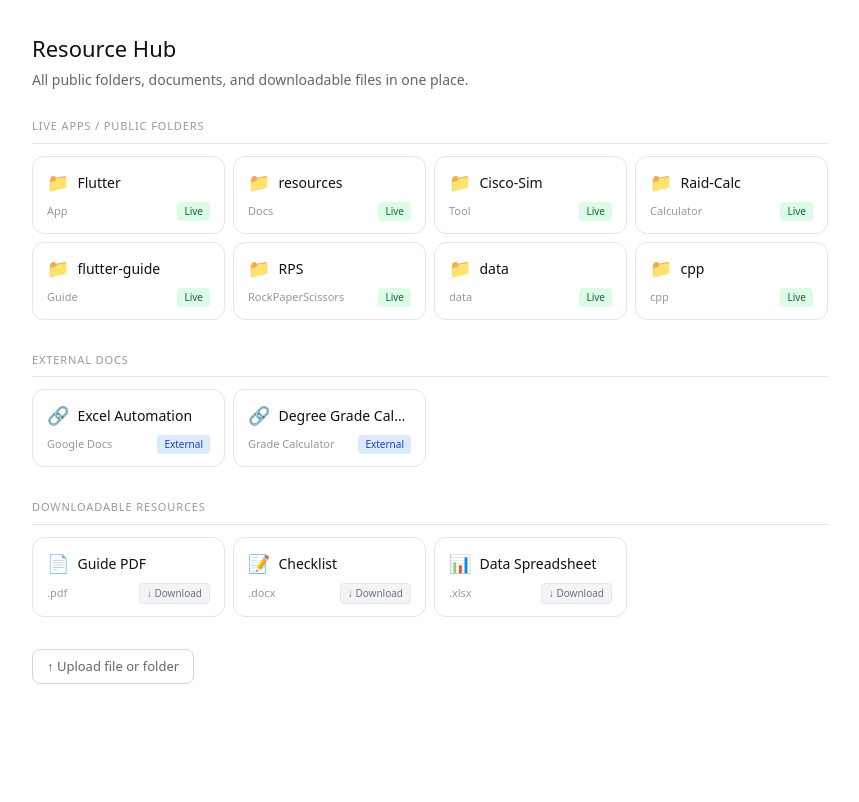
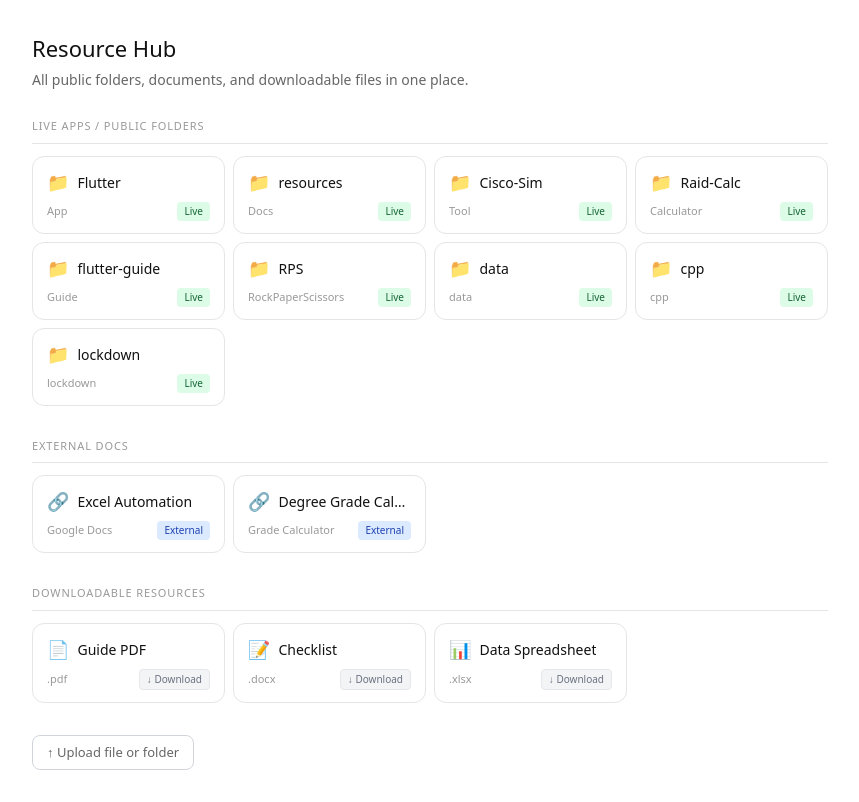
Before and after one commit to jwalkerbandfc/daci-learn, a Next.js app: page / in a window 1280 px wide. Shown: the whole page, without its empty margins (210-1069 px from the left). Built offline with nearby package versions, Linux system fonts and the light colour scheme.

Commit message:
Add 'lockdown' entry to resources list

```diff
--- a/src/app/page.tsx
+++ b/src/app/page.tsx
@@ -29,7 +29,8 @@ const PUBLIC_FOLDER_ROUTES = [
   { slug: 'flutter-guide', meta: 'Guide' },
   { slug: 'RPS', meta: 'RockPaperScissors' },
   { slug: 'data', meta: 'data' },
-  { slug: 'cpp', meta: 'cpp' },
+  { slug: 'cpp', meta: 'cpp' },,
+  { slug: 'lockdown', meta: 'lockdown' },
 ];
 
 const PUBLIC_FILE_RESOURCES = [
```
